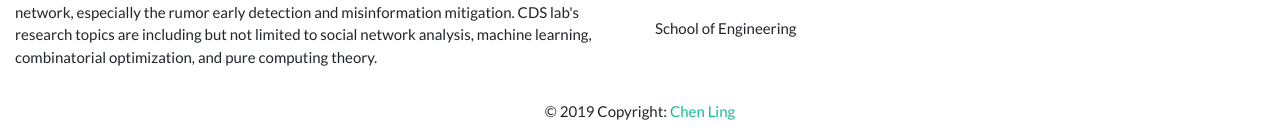
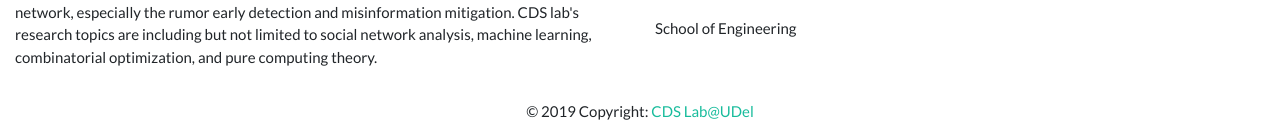
Before and after one commit to cdslabamotong/NesTPP_illustration, a Jekyll site: the page built from index.md, in a window 1280 px wide. Shown: the part 1132-1268 px from the top of the page. Built offline with Jekyll 4.4.1, drawn with Linux system fonts in a browser that asks for light colours; our own code applies the rules of GitHub Pages for plain Markdown files.

Commit message:
Update footer.html

```diff
--- a/_includes/footer.html
+++ b/_includes/footer.html
@@ -42,7 +42,7 @@
 
     <!-- Copyright -->
     <div class="footer-copyright text-center py-3">© 2019 Copyright:
-      <a href="https://mdbootstrap.com/education/bootstrap/"> Chen Ling</a>
+      <a href="https://mdbootstrap.com/education/bootstrap/">CDS Lab@UDel</a>
     </div>
     <!-- Copyright -->
 
```
